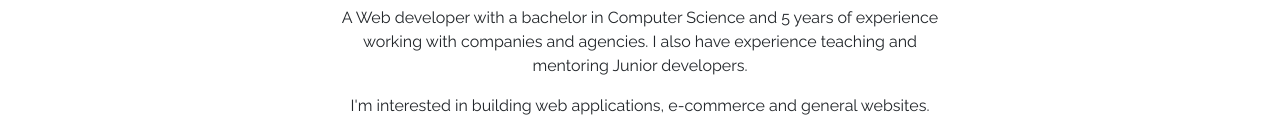
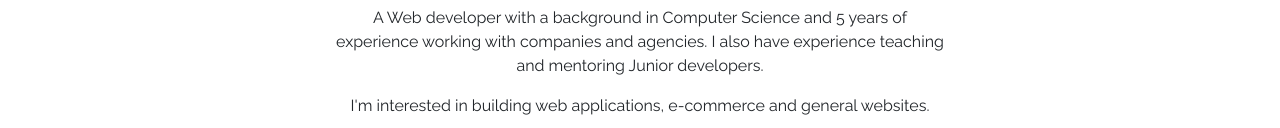
Before and after one commit to LloydC/LloydC.github.io, a plain HTML site: page index.html in a window 1280 px wide. Shown: the part 1147-1275 px from the top of the page. Drawn offline with nearby package versions, Linux system fonts and the light colour scheme; no server answers.

Commit message:
✏️Content update

```diff
--- a/index.html
+++ b/index.html
@@ -74,7 +74,7 @@
                 <h1>About Me</h1>
                 <img src="images/work-images/team-2.png" id="about-img">
                 <br>
-                <p>A Web developer with a bachelor in Computer Science and 5 years of experience working with companies and agencies. I also have experience teaching and mentoring Junior developers.</p>
+                <p>A Web developer with a background in Computer Science and 5 years of experience working with companies and agencies. I also have experience teaching and mentoring Junior developers.</p>
                 <p>I'm interested in building web applications, e-commerce and general websites.</p>
                 <br>
               </div>
```
